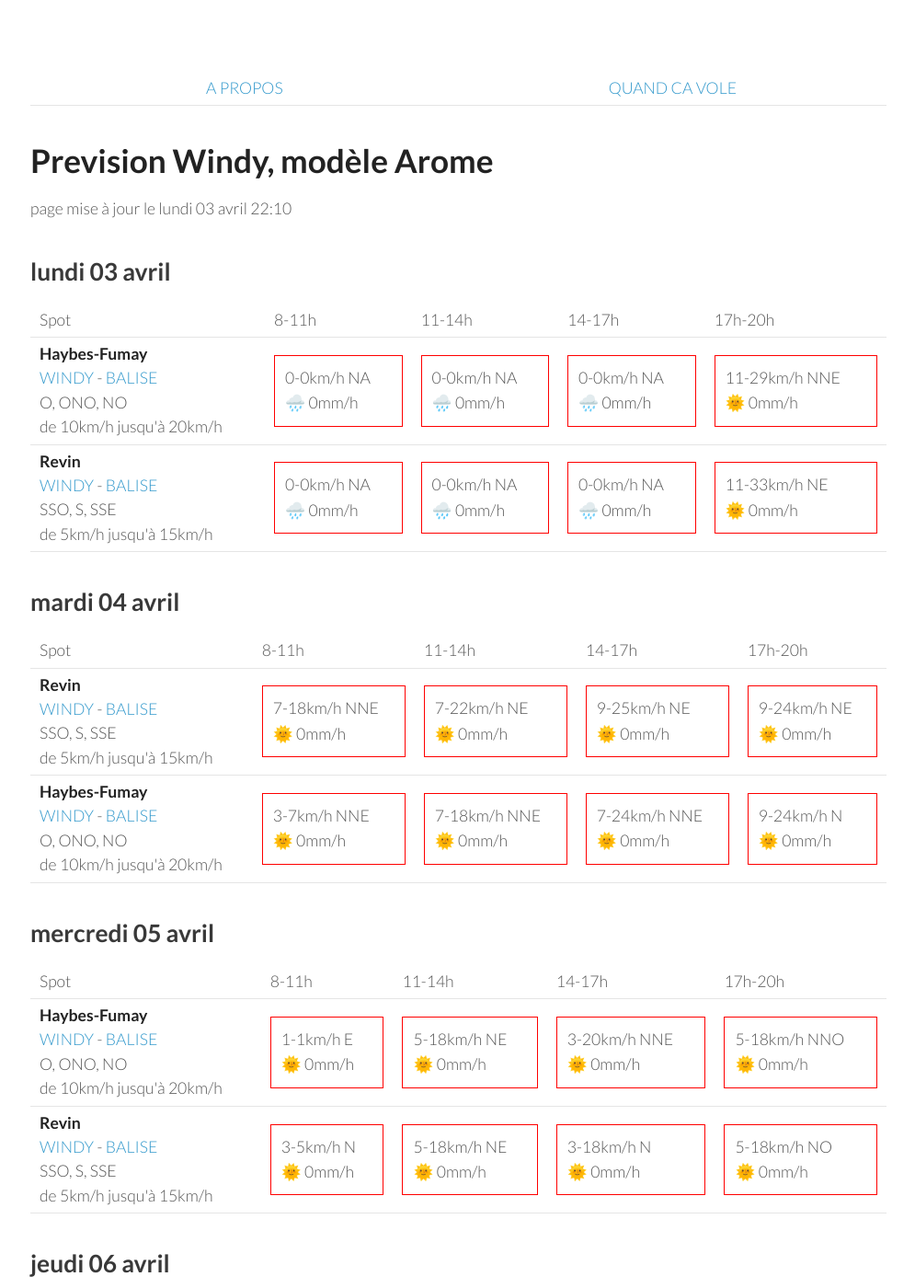
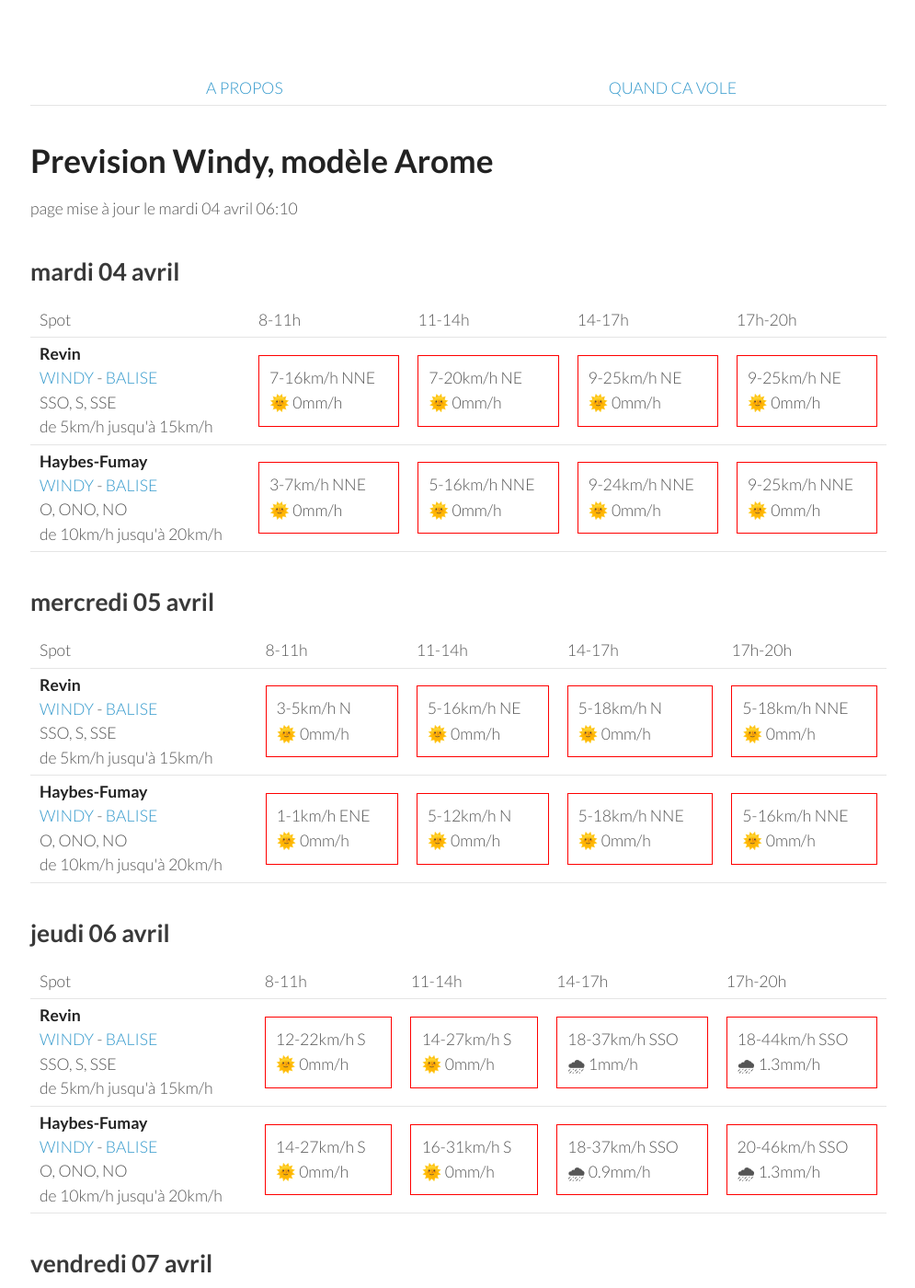
Before and after one commit to parapente-dans-le-nord/parapente-dans-le-nord.github.io, a Jekyll site: the page built from ardennes.markdown, in a window 1280 px wide and 1400 px high. Shown: the whole window at 92% size, without its empty margins (25-1020 px from the left). Built offline with Jekyll 4.4.1, drawn with Linux system fonts in a browser that asks for light colours; some of the changed text lies outside the part shown.

Commit message:
update index.markdown

```diff
--- a/ardennes.markdown
+++ b/ardennes.markdown
@@ -7,42 +7,8 @@ title:  "Tous les spots"
 {: .links}
 
 # Prevision Windy, modèle Arome
-page mise à jour le lundi 03 avril 22:10
+page mise à jour le mardi 04 avril 06:10
 
-## lundi 03 avril
-
-{::nomarkdown}
-<table>
-  <tbody>
-    <tr>
-      <td>Spot</td>
-      <td>8-11h</td>
-      <td>11-14h</td>
-      <td>14-17h</td>
-      <td>17h-20h</td>
-    </tr>
-<tr>
-        <td><strong>Haybes-Fumay</strong><br><a href="https://windy.com/49.998/4.715?49.913,4.738,10">WINDY</a> - <span class=""><a href="http://www.balisemeteo.com/balise.php?idBalise=104">BALISE</a> </span><br> <span class="vent-favorable">O, ONO, NO</span><br><span class="force-vent">de 10km/h jusqu'à 20km/h</span> </td>
-
-            <td><div class="not-flyable"><p>0-0km/h NA</p><p>🌧️ 0mm/h</p></div></td>
-            <td><div class="not-flyable"><p>0-0km/h NA</p><p>🌧️ 0mm/h</p></div></td>
-            <td><div class="not-flyable"><p>0-0km/h NA</p><p>🌧️ 0mm/h</p></div></td>
-            <td><div class="not-flyable"><p>11-29km/h NNE</p><p>🌞 0mm/h</p></div></td>
-
-    </tr>
-<tr>
-        <td><strong>Revin</strong><br><a href="https://windy.com/49.948/4.625?49.543,4.625,8">WINDY</a> - <span class=""><a href="http://www.balisemeteo.com/balise.php?idBalise=5019">BALISE</a> </span><br> <span class="vent-favorable">SSO, S, SSE</span><br><span class="force-vent">de 5km/h jusqu'à 15km/h</span> </td>
-
-            <td><div class="not-flyable"><p>0-0km/h NA</p><p>🌧️ 0mm/h</p></div></td>
-            <td><div class="not-flyable"><p>0-0km/h NA</p><p>🌧️ 0mm/h</p></div></td>
-            <td><div class="not-flyable"><p>0-0km/h NA</p><p>🌧️ 0mm/h</p></div></td>
-            <td><div class="not-flyable"><p>11-33km/h NE</p><p>🌞 0mm/h</p></div></td>
-
-    </tr>
-
-</tbody>
-</table>
-{:/}
 ## mardi 04 avril
 
 {::nomarkdown}
@@ -58,10 +24,10 @@ page mise à jour le lundi 03 avril 22:10
 <tr>
         <td><strong>Revin</strong><br><a href="https://windy.com/49.948/4.625?49.543,4.625,8">WINDY</a> - <span class=""><a href="http://www.balisemeteo.com/balise.php?idBalise=5019">BALISE</a> </span><br> <span class="vent-favorable">SSO, S, SSE</span><br><span class="force-vent">de 5km/h jusqu'à 15km/h</span> </td>
 
-            <td><div class="not-flyable"><p>7-18km/h NNE</p><p>🌞 0mm/h</p></div></td>
-            <td><div class="not-flyable"><p>7-22km/h NE</p><p>🌞 0mm/h</p></div></td>
+            <td><div class="not-flyable"><p>7-16km/h NNE</p><p>🌞 0mm/h</p></div></td>
+            <td><div class="not-flyable"><p>7-20km/h NE</p><p>🌞 0mm/h</p></div></td>
             <td><div class="not-flyable"><p>9-25km/h NE</p><p>🌞 0mm/h</p></div></td>
-            <td><div class="not-flyable"><p>9-24km/h NE</p><p>🌞 0mm/h</p></div></td>
+            <td><div class="not-flyable"><p>9-25km/h NE</p><p>🌞 0mm/h</p></div></td>
 
 
     </tr>
@@ -69,9 +35,9 @@ page mise à jour le lundi 03 avril 22:10
         <td><strong>Haybes-Fumay</strong><br><a href="https://windy.com/49.998/4.715?49.913,4.738,10">WINDY</a> - <span class=""><a href="http://www.balisemeteo.com/balise.php?idBalise=104">BALISE</a> </span><br> <span class="vent-favorable">O, ONO, NO</span><br><span class="force-vent">de 10km/h jusqu'à 20km/h</span> </td>
 
             <td><div class="not-flyable"><p>3-7km/h NNE</p><p>🌞 0mm/h</p></div></td>
-            <td><div class="not-flyable"><p>7-18km/h NNE</p><p>🌞 0mm/h</p></div></td>
-            <td><div class="not-flyable"><p>7-24km/h NNE</p><p>🌞 0mm/h</p></div></td>
-            <td><div class="not-flyable"><p>9-24km/h N</p><p>🌞 0mm/h</p></div></td>
+            <td><div class="not-flyable"><p>5-16km/h NNE</p><p>🌞 0mm/h</p></div></td>
+            <td><div class="not-flyable"><p>9-24km/h NNE</p><p>🌞 0mm/h</p></div></td>
+            <td><div class="not-flyable"><p>9-25km/h NNE</p><p>🌞 0mm/h</p></div></td>
 
 
     </tr>
@@ -92,22 +58,22 @@ page mise à jour le lundi 03 avril 22:10
       <td>17h-20h</td>
     </tr>
 <tr>
-        <td><strong>Haybes-Fumay</strong><br><a href="https://windy.com/49.998/4.715?49.913,4.738,10">WINDY</a> - <span class=""><a href="http://www.balisemeteo.com/balise.php?idBalise=104">BALISE</a> </span><br> <span class="vent-favorable">O, ONO, NO</span><br><span class="force-vent">de 10km/h jusqu'à 20km/h</span> </td>
+        <td><strong>Revin</strong><br><a href="https://windy.com/49.948/4.625?49.543,4.625,8">WINDY</a> - <span class=""><a href="http://www.balisemeteo.com/balise.php?idBalise=5019">BALISE</a> </span><br> <span class="vent-favorable">SSO, S, SSE</span><br><span class="force-vent">de 5km/h jusqu'à 15km/h</span> </td>
 
-            <td><div class="not-flyable"><p>1-1km/h E</p><p>🌞 0mm/h</p></div></td>
-            <td><div class="not-flyable"><p>5-18km/h NE</p><p>🌞 0mm/h</p></div></td>
-            <td><div class="not-flyable"><p>3-20km/h NNE</p><p>🌞 0mm/h</p></div></td>
-            <td><div class="not-flyable"><p>5-18km/h NNO</p><p>🌞 0mm/h</p></div></td>
+            <td><div class="not-flyable"><p>3-5km/h N</p><p>🌞 0mm/h</p></div></td>
+            <td><div class="not-flyable"><p>5-16km/h NE</p><p>🌞 0mm/h</p></div></td>
+            <td><div class="not-flyable"><p>5-18km/h N</p><p>🌞 0mm/h</p></div></td>
+            <td><div class="not-flyable"><p>5-18km/h NNE</p><p>🌞 0mm/h</p></div></td>
 
 
     </tr>
 <tr>
-        <td><strong>Revin</strong><br><a href="https://windy.com/49.948/4.625?49.543,4.625,8">WINDY</a> - <span class=""><a href="http://www.balisemeteo.com/balise.php?idBalise=5019">BALISE</a> </span><br> <span class="vent-favorable">SSO, S, SSE</span><br><span class="force-vent">de 5km/h jusqu'à 15km/h</span> </td>
+        <td><strong>Haybes-Fumay</strong><br><a href="https://windy.com/49.998/4.715?49.913,4.738,10">WINDY</a> - <span class=""><a href="http://www.balisemeteo.com/balise.php?idBalise=104">BALISE</a> </span><br> <span class="vent-favorable">O, ONO, NO</span><br><span class="force-vent">de 10km/h jusqu'à 20km/h</span> </td>
 
-            <td><div class="not-flyable"><p>3-5km/h N</p><p>🌞 0mm/h</p></div></td>
-            <td><div class="not-flyable"><p>5-18km/h NE</p><p>🌞 0mm/h</p></div></td>
-            <td><div class="not-flyable"><p>3-18km/h N</p><p>🌞 0mm/h</p></div></td>
-            <td><div class="not-flyable"><p>5-18km/h NO</p><p>🌞 0mm/h</p></div></td>
+            <td><div class="not-flyable"><p>1-1km/h ENE</p><p>🌞 0mm/h</p></div></td>
+            <td><div class="not-flyable"><p>5-12km/h N</p><p>🌞 0mm/h</p></div></td>
+            <td><div class="not-flyable"><p>5-18km/h NNE</p><p>🌞 0mm/h</p></div></td>
+            <td><div class="not-flyable"><p>5-16km/h NNE</p><p>🌞 0mm/h</p></div></td>
 
 
     </tr>
@@ -130,20 +96,20 @@ page mise à jour le lundi 03 avril 22:10
 <tr>
         <td><strong>Revin</strong><br><a href="https://windy.com/49.948/4.625?49.543,4.625,8">WINDY</a> - <span class=""><a href="http://www.balisemeteo.com/balise.php?idBalise=5019">BALISE</a> </span><br> <span class="vent-favorable">SSO, S, SSE</span><br><span class="force-vent">de 5km/h jusqu'à 15km/h</span> </td>
 
-            <td><div class="not-flyable"><p>12-24km/h S</p><p>🌞 0mm/h</p></div></td>
-            <td><div class="not-flyable"><p>16-31km/h S</p><p>🌞 0mm/h</p></div></td>
-            <td><div class="not-flyable"><p>18-37km/h SSO</p><p>🌧 0.7mm/h</p></div></td>
-            <td><div class="not-flyable"><p>18-38km/h S</p><p>🌧 1.3mm/h</p></div></td>
+            <td><div class="not-flyable"><p>12-22km/h S</p><p>🌞 0mm/h</p></div></td>
+            <td><div class="not-flyable"><p>14-27km/h S</p><p>🌞 0mm/h</p></div></td>
+            <td><div class="not-flyable"><p>18-37km/h SSO</p><p>🌧 1mm/h</p></div></td>
+            <td><div class="not-flyable"><p>18-44km/h SSO</p><p>🌧 1.3mm/h</p></div></td>
 
 
     </tr>
 <tr>
         <td><strong>Haybes-Fumay</strong><br><a href="https://windy.com/49.998/4.715?49.913,4.738,10">WINDY</a> - <span class=""><a href="http://www.balisemeteo.com/balise.php?idBalise=104">BALISE</a> </span><br> <span class="vent-favorable">O, ONO, NO</span><br><span class="force-vent">de 10km/h jusqu'à 20km/h</span> </td>
 
-            <td><div class="not-flyable"><p>16-29km/h S</p><p>🌞 0mm/h</p></div></td>
-            <td><div class="not-flyable"><p>18-35km/h S</p><p>🌞 0mm/h</p></div></td>
-            <td><div class="not-flyable"><p>18-40km/h SSO</p><p>🌧 0.7mm/h</p></div></td>
-            <td><div class="not-flyable"><p>18-40km/h S</p><p>🌧 1.5mm/h</p></div></td>
+            <td><div class="not-flyable"><p>14-27km/h S</p><p>🌞 0mm/h</p></div></td>
+            <td><div class="not-flyable"><p>16-31km/h S</p><p>🌞 0mm/h</p></div></td>
+            <td><div class="not-flyable"><p>18-37km/h SSO</p><p>🌧 0.9mm/h</p></div></td>
+            <td><div class="not-flyable"><p>20-46km/h SSO</p><p>🌧 1.3mm/h</p></div></td>
 
 
     </tr>
@@ -166,8 +132,8 @@ page mise à jour le lundi 03 avril 22:10
 <tr>
         <td><strong>Haybes-Fumay</strong><br><a href="https://windy.com/49.998/4.715?49.913,4.738,10">WINDY</a> - <span class=""><a href="http://www.balisemeteo.com/balise.php?idBalise=104">BALISE</a> </span><br> <span class="vent-favorable">O, ONO, NO</span><br><span class="force-vent">de 10km/h jusqu'à 20km/h</span> </td>
 
-            <td><div class="not-flyable"><p>11-27km/h O</p><p>🌧 0.3mm/h</p></div></td>
-            <td><div class="not-flyable"><p>16-33km/h ONO</p><p>🌧 0.4mm/h</p></div></td>
+            <td><div class="not-flyable"><p>16-35km/h NO</p><p>🌧 1.9mm/h</p></div></td>
+            <td><div class="not-flyable"><p>22-44km/h NNO</p><p>🌧 0.7mm/h</p></div></td>
             <td><div class="not-flyable"><p>16-35km/h ONO</p><p>🌧 0.4mm/h</p></div></td>
             <td><div class="not-flyable"><p>14-33km/h NO</p><p>🌧 0.4mm/h</p></div></td>
 
@@ -176,8 +142,8 @@ page mise à jour le lundi 03 avril 22:10
 <tr>
         <td><strong>Revin</strong><br><a href="https://windy.com/49.948/4.625?49.543,4.625,8">WINDY</a> - <span class=""><a href="http://www.balisemeteo.com/balise.php?idBalise=5019">BALISE</a> </span><br> <span class="vent-favorable">SSO, S, SSE</span><br><span class="force-vent">de 5km/h jusqu'à 15km/h</span> </td>
 
-            <td><div class="not-flyable"><p>11-25km/h O</p><p>🌧 0.5mm/h</p></div></td>
-            <td><div class="not-flyable"><p>16-33km/h NO</p><p>🌧 0.3mm/h</p></div></td>
+            <td><div class="not-flyable"><p>18-35km/h NO</p><p>🌧 1.5mm/h</p></div></td>
+            <td><div class="not-flyable"><p>22-42km/h NNO</p><p>🌧 0.5mm/h</p></div></td>
             <td><div class="not-flyable"><p>16-35km/h ONO</p><p>🌧 0.3mm/h</p></div></td>
             <td><div class="not-flyable"><p>14-35km/h NO</p><p>🌧 0.3mm/h</p></div></td>
 
```
